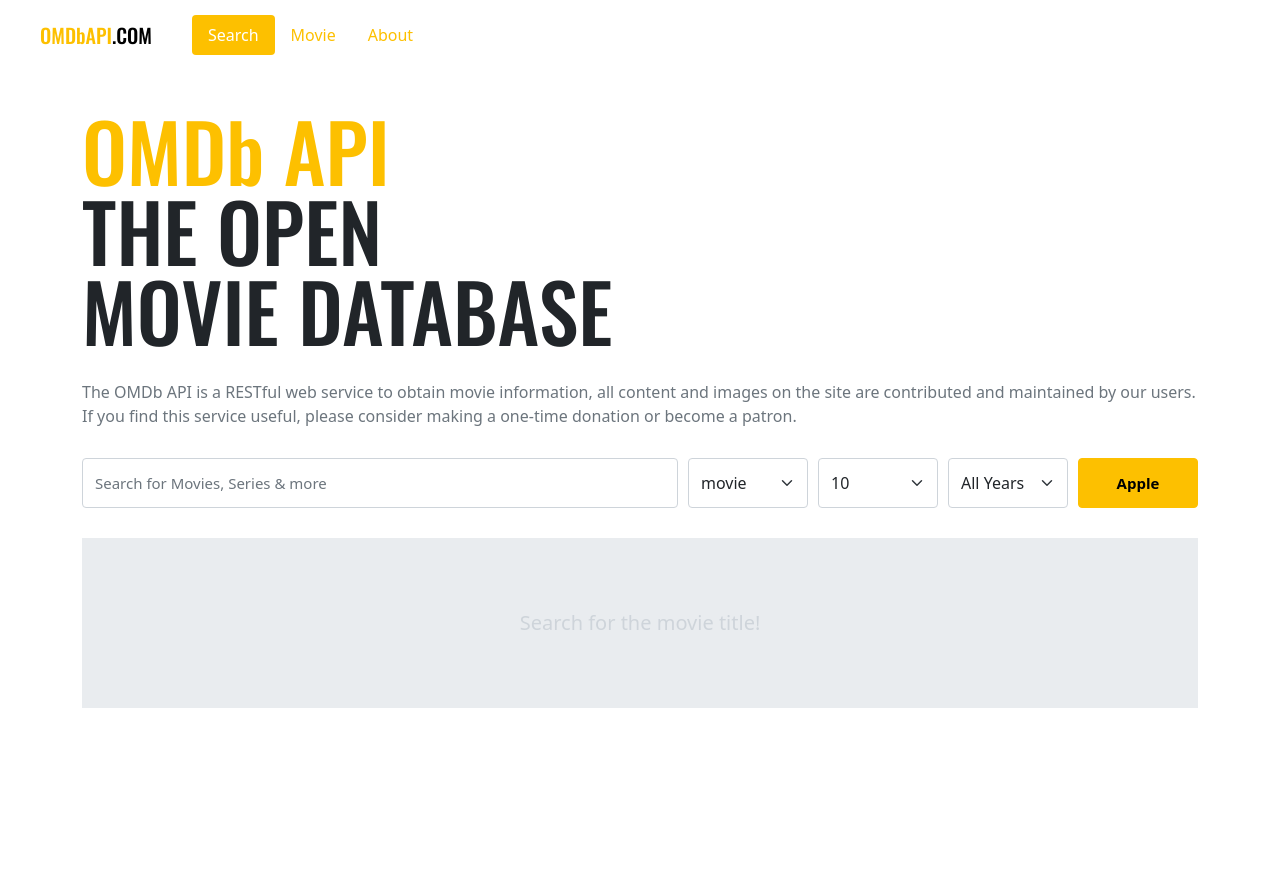
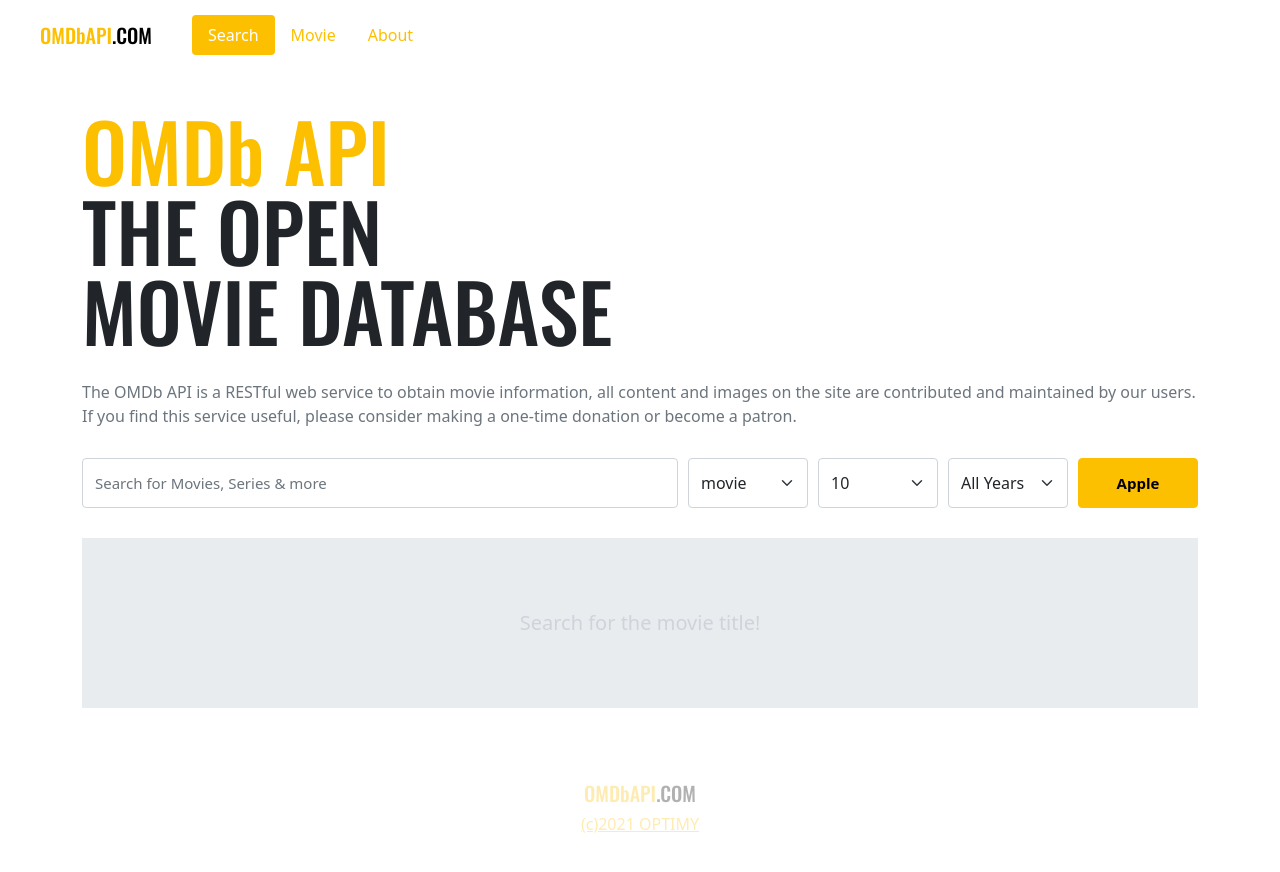
Before and after one commit to Choi-HyungJin/vue3-movie-app, a Vue app: page /#/ in a window 1280 px wide. Shown: the top 872 px of the page. Before the commit the page ends 800 px from the top, so only its background shows below. Built offline with nearby package versions, Linux system fonts and the light colour scheme.

Commit message:
add footer

```diff
--- a/src/App.vue
+++ b/src/App.vue
@@ -1,14 +1,17 @@
 <template>
   <Header />
   <RouterView />
+  <Footer />
 </template>
 
 <script>
 import Header from '~/components/Header'
+import Footer from '~/components/Footer'
 
 export default {
   components: {
-    Header
+    Header,
+    Footer
   }
 }
 </script>
--- /dev/null
+++ b/src/components/Footer.vue
@@ -0,0 +1,32 @@
+<template>
+  <footer>
+    <Logo />
+    <a
+      href="https://github.com/optimizion"
+      target="_blank">
+      (c){{ new Date().getFullYear() }} OPTIMY
+    </a>
+  </footer>
+</template>
+
+<script>
+import Logo from '~/components/Logo'
+export default {
+  components: {
+    Logo
+  }
+}
+</script>
+
+<style lang="scss" scoped>
+footer {
+  padding: 70px 0;
+  text-align: center;
+  opacity: .3;
+  .logo {
+    display: block;
+    margin-bottom: 4px;
+  }
+}
+
+</style>
```
